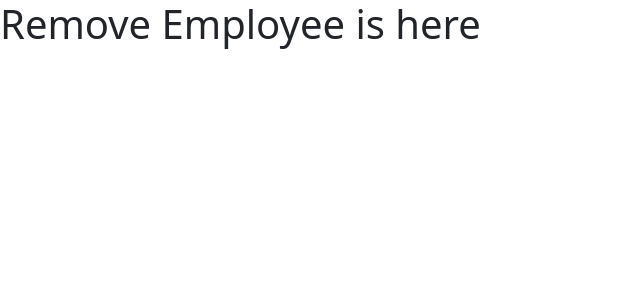
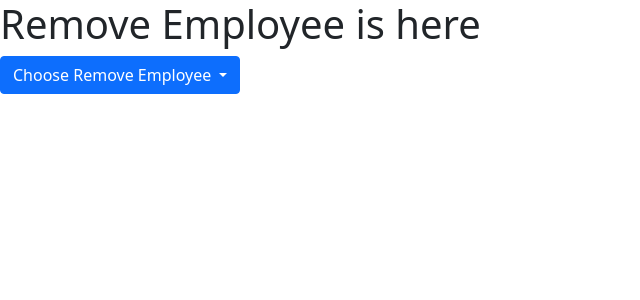
Before and after one commit to Maruf-ahmmed-pilow/Office-employee-Management-System, a Django app: page /remove_emp in a window 1280 px wide. Shown: the top 300 px of the page, without its empty margins (0-640 px from the left). Run offline with Django 4.2, Linux system fonts and the light colour scheme; data comes from the database, SQL or seed files in the repository; both versions use the stored data as it was after the commit.

Commit message:
Remove employee added

```diff
--- a/office_employee_management/emp_app/urls.py
+++ b/office_employee_management/emp_app/urls.py
@@ -6,5 +6,6 @@ urlpatterns = [
     path('all_emp',views.all_emp, name= "all_emp"),
     path('add_emp',views.add_emp, name= "add_emp"),
     path('remove_emp',views.remove_emp, name= "remove_emp"),
+    path('remove_emp/<int:emp_id>',views.remove_emp, name= "remove_emp"),
     path('filter_emp',views.filter_emp, name= "filter_emp"),
 ]
--- a/office_employee_management/emp_app/views.py
+++ b/office_employee_management/emp_app/views.py
@@ -26,7 +26,7 @@ def add_emp(request):
         return HttpResponse("Employee added successfully")
 
 
-    elif request.method == "GET":
+    elif request.method == 'GET':
         return render(request, 'add_emp.html')
 
     else:
@@ -40,5 +40,16 @@ def all_emp(request):
 def filter_emp(request):
     return render(request, 'filter_emp.html')
 
-def remove_emp(request):
-    return render(request, 'remove_emp.html')
+def remove_emp(request, emp_id = 0):
+    if emp_id:
+        try:
+            emp_to_be_removed = Employee.objects.get(id=emp_id)
+            emp_to_be_removed.delete()
+            return HttpResponse("Employee removed successfully")
+        except:
+            return HttpResponse("Please Enter A valid Employee id")
+    emps = Employee.objects.all()
+    context = {
+        'emps': emps
+    }
+    return render(request, 'remove_emp.html', context)
--- a/office_employee_management/templates/remove_emp.html
+++ b/office_employee_management/templates/remove_emp.html
@@ -13,6 +13,22 @@
   <body>
     <h1>Remove Employee is here</h1>
 
+    <div class="dropdown">
+      <button class="btn btn-primary dropdown-toggle" type="button" id="dropdownMenuButton1" data-bs-toggle="dropdown" aria-expanded="false">
+        Choose Remove Employee
+      <ul class="dropdown-menu" aria-labelledby="dropdownMenuButton1">
+        {% for emp in emps %}
+        <li><a class="dropdown-item" href="/remove_emp{{emp.id}}">{{emp.first_name}} {{emp.last_name}} </a></li>
+        {% endfor %}
+
+
+
+      </ul>
+    </div>
+
+
+
+
     <!-- Optional JavaScript; choose one of the two! -->
 
     <!-- Option 1: Bootstrap Bundle with Popper -->
```
Also changed, not shown: office_employee_management/db.sqlite3.
